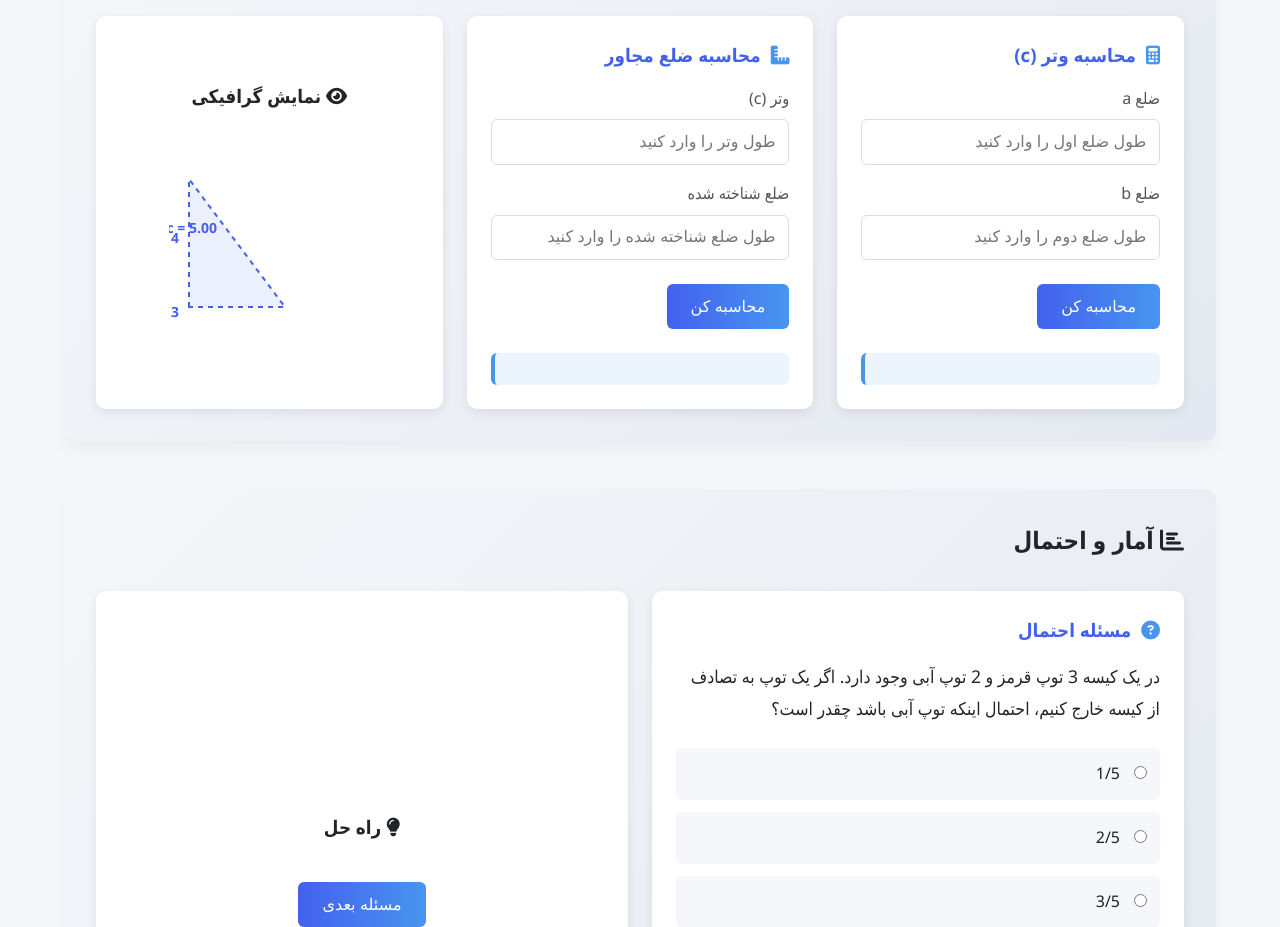
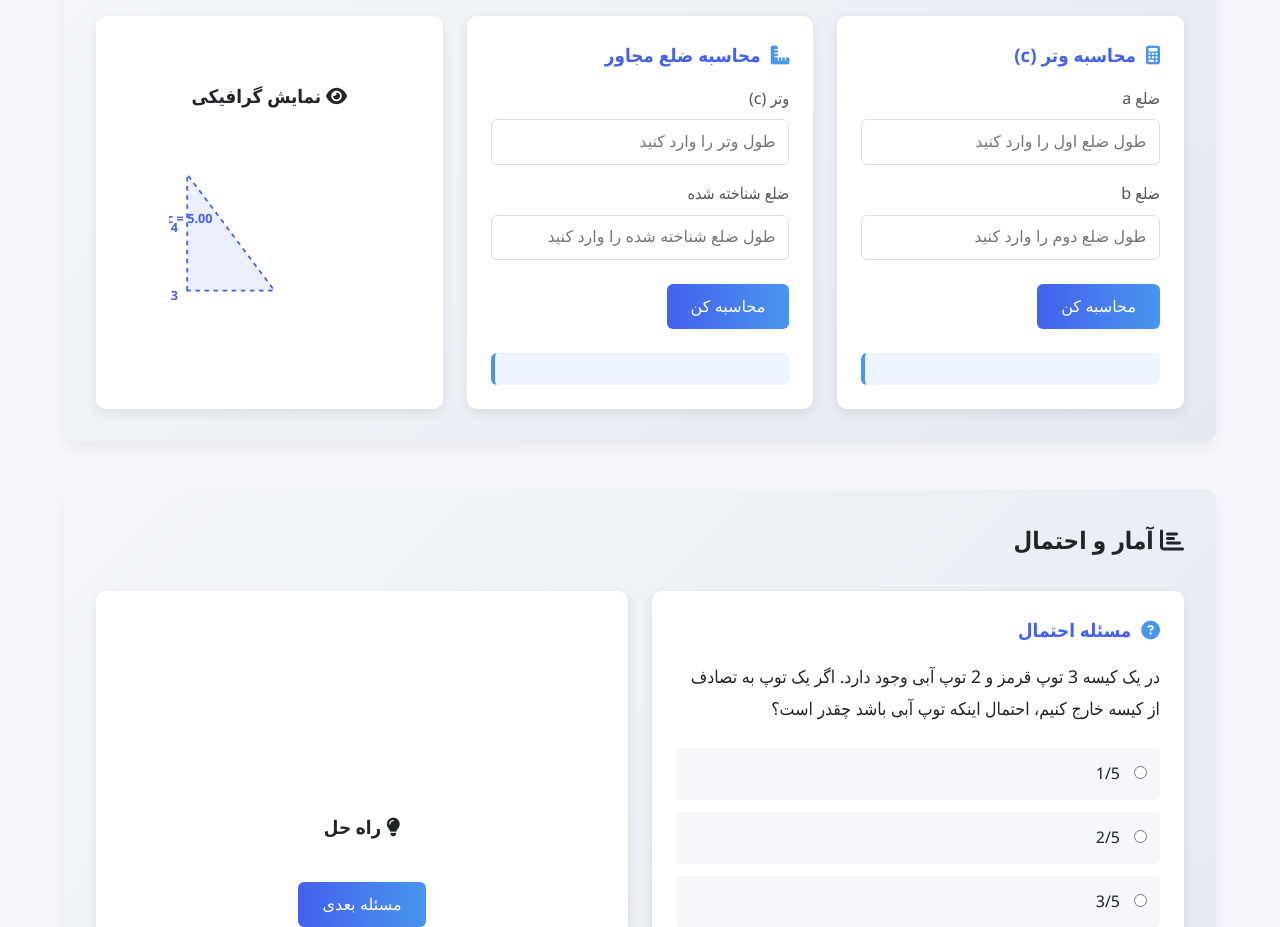
Before and after one commit to FLASHGOAL/Riazi, a plain HTML site: page index.html in a window 1280 px wide. Shown: the part 820-1747 px from the top of the page. Drawn offline with Linux system fonts and the light colour scheme; a web font is replaced by a local one.

Commit message:
Update index.html

```diff
--- a/index.html
+++ b/index.html
@@ -87,11 +87,11 @@
                 <div class="visualization">
                     <h3><i class="fas fa-eye"></i> نمایش گرافیکی</h3>
                     <div class="triangle-container">
-                        <svg class="triangle-svg" viewBox="0 0 200 200" xmlns="http://www.w3.org/2000/svg">
-                            <path class="triangle-path" d="M20,180 L20,20 L180,180 Z" />
-                            <text x="10" y="190" class="side-label">a</text>
-                            <text x="10" y="100" class="side-label">b</text>
-                            <text x="100" y="100" class="side-label">c</text>
+                        <svg class="triangle-svg" viewBox="0 0 220 220" xmlns="http://www.w3.org/2000/svg">
+                            <path class="triangle-path" d="M20,200 L20,40 L200,200 Z" />
+                            <text x="110" y="220" class="side-label" id="side-a-label">a</text>
+                            <text x="10" y="120" class="side-label" id="side-b-label">b</text>
+                            <text x="110" y="120" class="side-label" id="side-c-label">c</text>
                         </svg>
                     </div>
                 </div>
```
